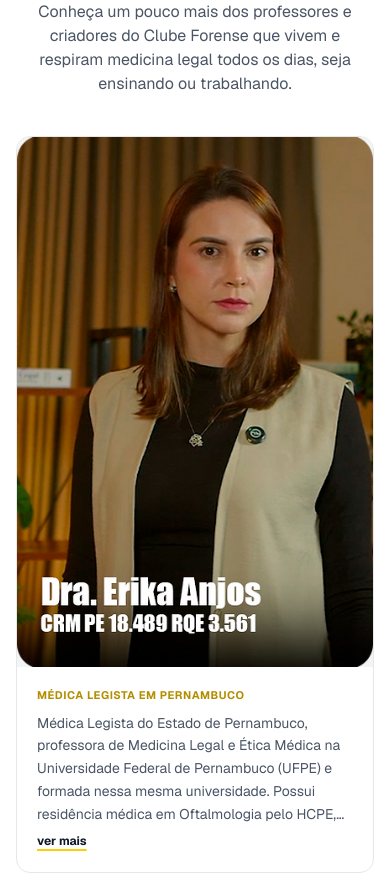
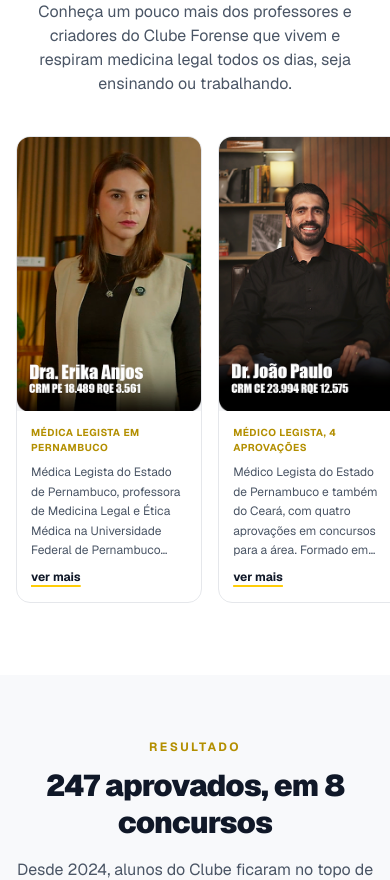
Before and after one commit to Hiaan/Clube-Forense, a Next.js app: page /black in a window 390 px wide. Shown: the part 6700-7580 px from the top of the page. Built offline with nearby package versions, Linux system fonts and the light colour scheme; no server answers; the database is empty.

Commit message:
Black Forense: professores em carrossel de arrastar no celular, com cartões menores
Co-Authored-By: Claude Opus 5.5 <noreply@anthropic.com>
Claude-Session: https://claude.ai/code/session_01Y9TFsAutNQw4KSdTxmhhQq

```diff
--- a/app/black/BioProfessor.tsx
+++ b/app/black/BioProfessor.tsx
@@ -23,7 +23,7 @@ export default function BioProfessor({ texto }: { texto: string }) {
   return (
     <>
       <p
-        className={`mt-2 text-sm leading-relaxed text-gray-600 ${
+        className={`mt-2 text-xs leading-relaxed text-gray-600 sm:text-sm ${
           aberto ? "" : "line-clamp-5"
         }`}
       >
--- a/app/black/page.tsx
+++ b/app/black/page.tsx
@@ -262,7 +262,9 @@ export default async function BlackPage() {
                 className="h-auto w-full"
               />
               <div className="absolute right-2 top-[12%] rounded-2xl border border-[#ffcd07]/40 bg-[#0b0b0d]/90 px-4 py-2.5 text-center backdrop-blur">
-                <p className="text-xl font-black leading-none text-[#ffcd07]">{totalAprovados}</p>
+                <p className="text-xl font-black leading-none text-[#ffcd07]">
+                  {totalAprovados}
+                </p>
                 <p className="mt-0.5 text-[10px] font-bold uppercase tracking-wider text-white/50">
                   aprovados
                 </p>
@@ -458,13 +460,21 @@ export default async function BlackPage() {
             Professores que são médicos-legistas
           </Titulo>
           <p className="mx-auto mt-4 max-w-2xl text-center text-base text-gray-600">
-            Conheça um pouco mais dos professores e criadores do Clube Forense que
-            vivem e respiram medicina legal todos os dias, seja ensinando ou
+            Conheça um pouco mais dos professores e criadores do Clube Forense
+            que vivem e respiram medicina legal todos os dias, seja ensinando ou
             trabalhando.
           </p>
-          <div className="mt-10 grid gap-6 sm:grid-cols-3">
+          {/* NO CELULAR, CARROSSEL. Um embaixo do outro, cada cartão ocupava a
+              tela inteira e os três professores davam três telas de rolagem.
+              Lado a lado, com o próximo cartão aparecendo na borda, a pessoa
+              arrasta com o dedo e vê que há mais. Do tablet para cima, volta a
+              ser a grade de três. */}
+          <div className="-mx-4 mt-10 flex snap-x snap-mandatory gap-4 overflow-x-auto px-4 pb-2 [scrollbar-width:none] sm:mx-0 sm:grid sm:grid-cols-3 sm:gap-6 sm:overflow-visible sm:px-0 sm:pb-0 [&::-webkit-scrollbar]:hidden">
             {PROFESSORES.map((p) => (
-              <div key={p.nome} className="card-white overflow-hidden">
+              <div
+                key={p.nome}
+                className="card-white w-[52%] shrink-0 snap-center overflow-hidden sm:w-auto"
+              >
                 <div className="relative aspect-[424/632] w-full bg-gray-100">
                   <Image
                     src={`/black/professores/${p.arquivo}`}
@@ -474,8 +484,8 @@ export default async function BlackPage() {
                     className="object-cover"
                   />
                 </div>
-                <div className="p-5">
-                  <p className="text-[11px] font-bold uppercase tracking-wider text-[#b38f00]">
+                <div className="p-3.5 sm:p-5">
+                  <p className="text-[10px] font-bold sm:text-[11px] uppercase tracking-wider text-[#b38f00]">
                     {p.cargo}
                   </p>
                   <BioProfessor texto={p.texto} />
@@ -710,8 +720,8 @@ export default async function BlackPage() {
           </h2>
           <p className="mx-auto mt-4 max-w-xl text-base leading-relaxed text-gray-800">
             {inclusos.length} concursos autorizados até agora, você terá acesso
-            vitalício ao conteúdo pré e pós-edital de todos eles e ainda qualquer
-            outro edital que sair até 2028.
+            vitalício ao conteúdo pré e pós-edital de todos eles e ainda
+            qualquer outro edital que sair até 2028.
           </p>
           <a
             href="#oferta"
```
